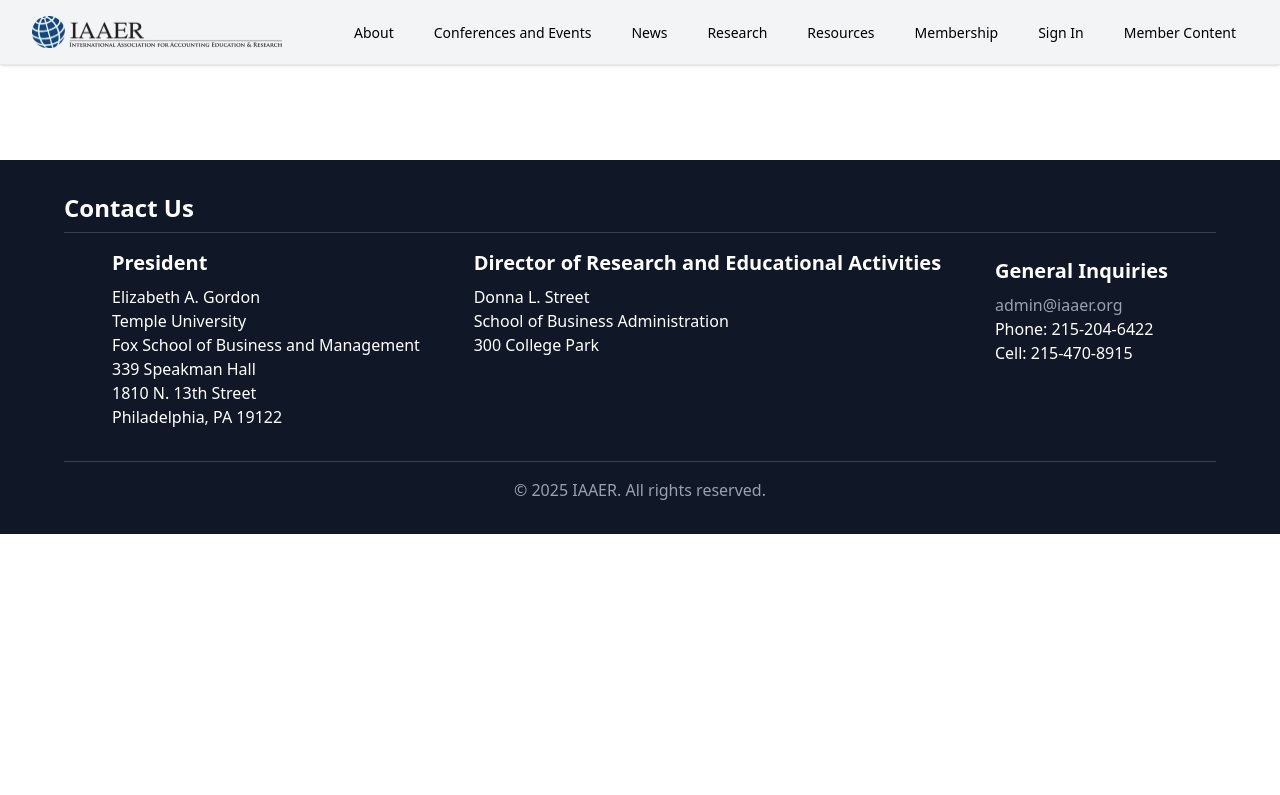
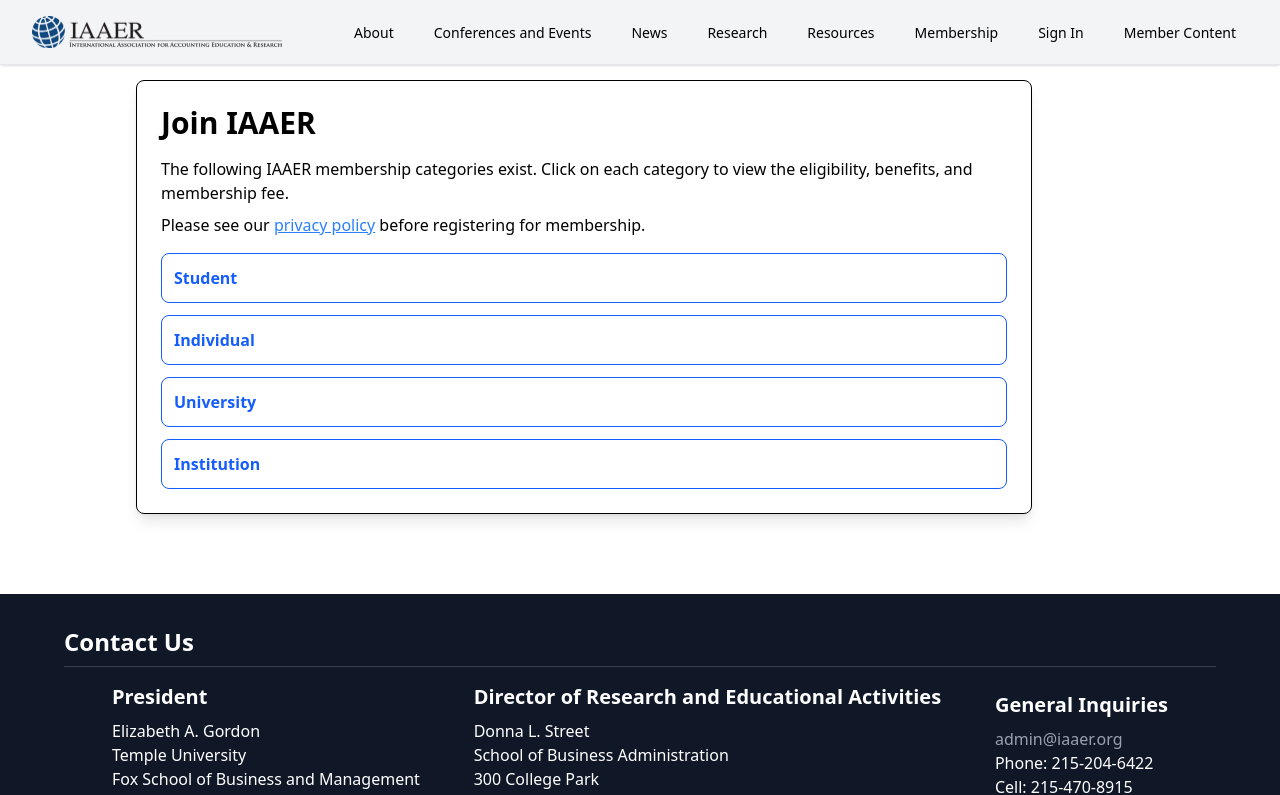
Before and after one commit to shahid576ali/iaaer, a React (Vite) app: page /membership in a window 1280 px wide. Shown: the top 795 px of the page. Built offline with nearby package versions, Linux system fonts and the light colour scheme.

Commit message:
membership page

```diff
--- a/src/App.jsx
+++ b/src/App.jsx
@@ -5,6 +5,7 @@
 import Current from "./pages/Home/Current.jsx";
 import Newsletter from "./pages/Home/QuarterlyNewsLetter.jsx";
 import Archive from "./pages/Home/Archive.jsx";
+import Membership from "./pages/Home/Membership.jsx";
 
 export default function Page() {
   return (
@@ -17,6 +18,7 @@
             <Route path="/services/consulting" element={<Current />} />
             <Route path="/services/design" element={<Newsletter />} />
             <Route path="/services/development" element={<Archive />} />
+            <Route path="/membership" element={<Membership />} />
           </Routes>
         </main>
       </BrowserRouter>
--- /dev/null
+++ b/src/pages/Home/Membership.jsx
@@ -0,0 +1,180 @@
+import React, { useState } from "react";
+
+const Membership = () => {
+  const [showStudent, setShowStudent] = useState(false);
+  const [showIndividual, setShowIndividual] = useState(false);
+  const [showUniversity, setShowUniversity] = useState(false);
+  const [showInstitution, setShowInstitution] = useState(false);
+
+  return (
+    <div className="max-w-4xl mx-auto p-6 border rounded-lg shadow-lg">
+      <h1 className="text-3xl font-bold mb-4">Join IAAER</h1>
+
+      <p className="mb-2">
+        The following IAAER membership categories exist. Click on each category to view the eligibility, benefits, and membership fee.
+      </p>
+      <p className="mb-4">
+        Please see our{" "}
+        <a href="#" className="text-blue-500 underline">privacy policy</a> before registering for membership.
+      </p>
+
+      <div className="space-y-3">
+        {/* Student */}
+        <div>
+          <button
+            onClick={() => setShowStudent(!showStudent)}
+            className="w-full p-3 border rounded-lg text-left text-blue-600 font-semibold bg-white hover:bg-gray-100"
+          >
+            Student
+          </button>
+          {showStudent && (
+            <div className="p-4 mt-2 border rounded-lg bg-white shadow-inner space-y-3">
+              <div className="flex justify-between font-semibold text-lg bg-gray-100 px-4 py-2 rounded">
+                <span>Student membership</span>
+                <span>$30.00 per annum</span>
+              </div>
+              <p>
+                Membership active for one year while enrolled as a bachelor, masters, or PhD student in a business school program.
+              </p>
+              <button className="bg-blue-600 text-white px-4 py-2 rounded hover:bg-blue-700">
+                Sign Up!
+              </button>
+              <p className="text-sm">
+                Once payment is submitted, membership is <strong>non-refundable</strong>.
+              </p>
+            </div>
+          )}
+        </div>
+
+        {/* Individual */}
+        <div>
+          <button
+            onClick={() => setShowIndividual(!showIndividual)}
+            className="w-full p-3 border rounded-lg text-left text-blue-600 font-semibold bg-white hover:bg-gray-100"
+          >
+            Individual
+          </button>
+          {showIndividual && (
+            <div className="p-4 mt-2 border rounded-lg bg-white shadow-inner space-y-3">
+              <div className="flex justify-between font-semibold text-lg bg-gray-100 px-4 py-2 rounded">
+                <span>Individual Faculty membership</span>
+                <span>$45.00 per annum</span>
+              </div>
+              <p>Membership active for one year.</p>
+              <button className="bg-blue-600 text-white px-4 py-2 rounded hover:bg-blue-700">
+                Sign Up!
+              </button>
+              <p className="text-sm">
+                Once payment is submitted, membership is <strong>non-refundable</strong>.
+              </p>
+            </div>
+          )}
+        </div>
+
+        {/* University */}
+        <div>
+          <button
+            onClick={() => setShowUniversity(!showUniversity)}
+            className="w-full p-3 border rounded-lg text-left text-blue-600 font-semibold bg-white hover:bg-gray-100"
+          >
+            University
+          </button>
+          {showUniversity && (
+            <div className="p-4 mt-2 border rounded-lg bg-white shadow-inner space-y-3">
+              <p>
+                University members include the accounting departments of universities worldwide with a commitment to accounting education and research.
+              </p>
+              <p>
+                See the{" "}
+                <a href="#" className="text-blue-600 underline">current university members</a>{" "}
+                contributing to accounting education and research.
+              </p>
+              <div className="mt-3 border-t">
+                <div className="grid grid-cols-2 font-bold bg-gray-100 py-2 px-4">
+                  <span> </span>
+                  <span>Annual</span>
+                </div>
+                {[
+                  ["University membership, 10 faculty members", "$350.00"],
+                  ["University membership, 20 faculty members", "$450.00"],
+                  ["University membership, 30 faculty members", "$550.00"],
+                  ["University membership, 40 faculty members", "$650.00"],
+                  ["University membership, 50 faculty members", "$750.00"],
+                ].map(([desc, price], idx) => (
+                  <div key={idx} className="grid grid-cols-2 py-2 px-4 bg-white hover:bg-gray-50 border-b">
+                    <span>{desc}</span>
+                    <span>{price}</span>
+                  </div>
+                ))}
+              </div>
+              <p>Membership active for one year.</p>
+              <ul className="list-disc pl-6 space-y-1">
+                <li>
+                  Link on IAAER to member website and search engine support through IFAC
+                </li>
+                <li>
+                  Posting of conferences, events, and calls for research submission on IAAER website
+                </li>
+              </ul>
+              <button className="bg-blue-600 text-white px-4 py-2 rounded hover:bg-blue-700">
+                Sign Up!
+              </button>
+              <p className="text-sm">
+                Once payment is submitted, membership is <strong>non-refundable</strong>.
+              </p>
+            </div>
+          )}
+        </div>
+        {/* Institution */}
+      <div>
+        <button
+    onClick={() => setShowInstitution(!showInstitution)}
+    className="w-full p-3 border rounded-lg text-left text-blue-600 font-semibold bg-white hover:bg-gray-100"
+  >
+    Institution
+  </button>
+  {showInstitution && (
+    <div className="p-4 mt-2 border rounded-lg bg-white shadow-inner space-y-4">
+      <p>
+        Institutional members include leading accounting professional bodies and academic associations worldwide that collaborate with IAAER for the promotion of accounting education and policy relevant research.
+      </p>
+
+      <div className="border-t">
+        <div className="grid grid-cols-2 font-bold bg-gray-100 py-2 px-4">
+          <span> </span>
+          <span>Annual</span>
+        </div>
+        <div className="grid grid-cols-2 py-2 px-4 bg-white hover:bg-gray-50 border-b">
+          <span>Academic Institution membership</span>
+          <span>$350.00</span>
+        </div>
+        <div className="grid grid-cols-2 py-2 px-4 bg-white hover:bg-gray-50">
+          <span>Professional Institution membership</span>
+          <span>$500.00</span>
+        </div>
+      </div>
+
+      <p>Membership active for one year.</p>
+      <ul className="list-disc pl-6 space-y-1">
+        <li>Display on IAAER website.</li>
+        <li>Posting of conferences, events, and calls for research submission on IAAER website</li>
+        <li>Opportunity to be considered for service on global-based committees</li>
+        <li>Name recognition at IAAER events</li>
+      </ul>
+
+      <button className="bg-blue-600 text-white px-4 py-2 rounded hover:bg-blue-700">
+        Sign Up!
+      </button>
+      <p className="text-sm">
+        Once payment is submitted, membership is <strong>non-refundable</strong>.
+      </p>
+    </div>
+  )}
+    </div>
+
+      </div>
+    </div>
+  );
+};
+
+export default Membership;
```
